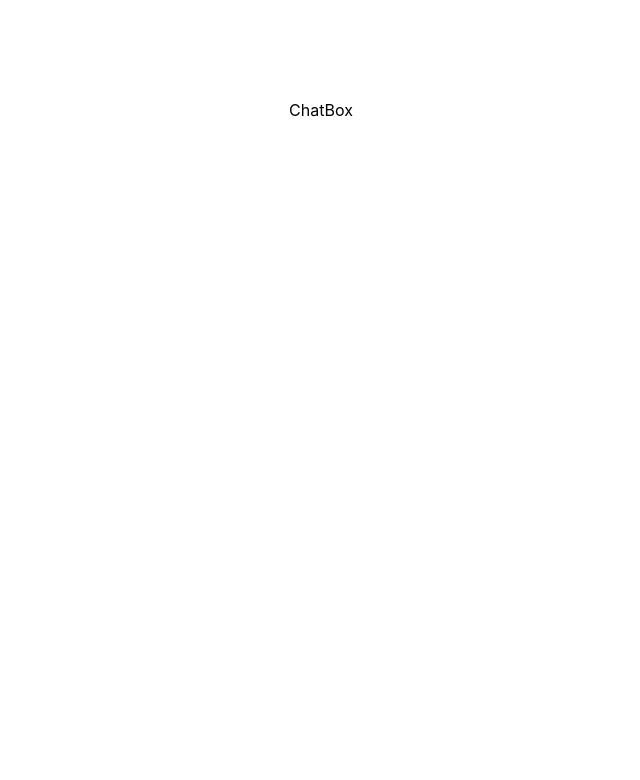
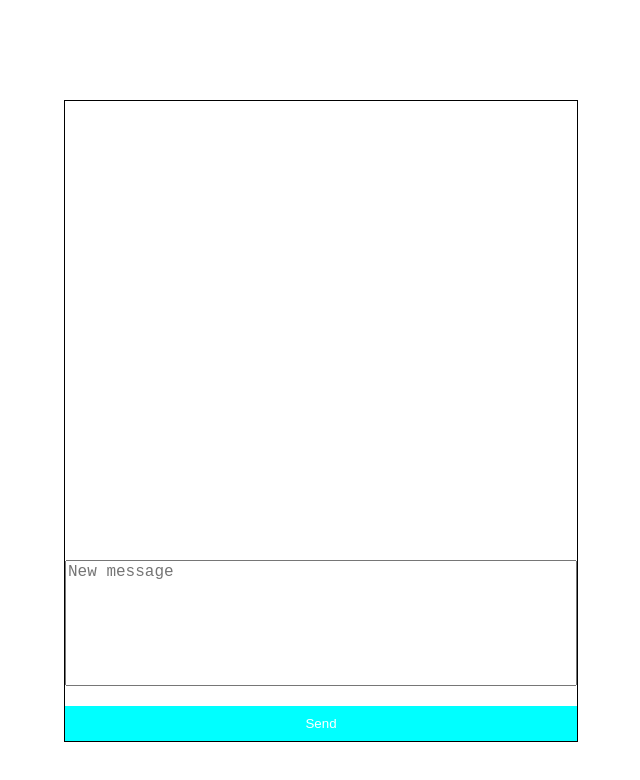
Before and after one commit to BenjaminCourtine/twitch-chat-clone, a React (Create React App) app: page /pseudo/1 in a window 1280 px wide. Shown: the top 780 px of the page, without its empty margins (319-959 px from the left). Built offline with nearby package versions, Linux system fonts and the light colour scheme.

Commit message:
Added chatbox and message component

```diff
--- a/src/App.css
+++ b/src/App.css
@@ -14,7 +14,8 @@
   padding: 5px;
 }
 
-.login-form button {
+.login-form button,
+.chat-box form button {
   margin-top: 20px;
   padding: 10px;
   background-color: #00FFFF;
@@ -25,3 +26,40 @@
 .login-form .err-message {
   color: red;
 }
+
+.chat-box {
+  border: solid 1px;
+  width: 40%;
+  margin: auto;
+  height: 80vh;
+  display: flex;
+  flex-direction: column;
+  position: relative;
+}
+
+.chat-box form {
+  display: flex;
+  flex-direction: column;
+  position: absolute;
+  bottom: 0;
+  width: 100%;
+}
+
+.chat-box form textarea {
+  resize: none;
+  height: 120px;
+  font-size: 16px;
+}
+
+.message {
+  background-color: aliceblue;
+  display: flex;
+  flex-direction: row;
+  align-items: center;
+  line-height: 0;
+}
+
+.message span {
+  font-weight: bold;
+  padding-right: 5px;
+}
--- a/src/App.js
+++ b/src/App.js
@@ -1,8 +1,8 @@
 import React from 'react';
 import './App.css';
 import { BrowserRouter as Router, Route } from "react-router-dom";
-import Login from './Components/Login';
-import ChatBox from './Components/ChatBox';
+import Login from './Modules/Login';
+import ChatBox from './Modules/ChatBox';
 
 export default class App extends React.Component {
   render() {
--- a/src/Components/ChatBox/index.js
+++ /dev/null
@@ -1,9 +0,0 @@
-import React from 'react';
-
-export default class ChatBox extends React.Component {
-  render() {
-    return(
-      <div>ChatBox</div>
-    )
-  }
-}
--- /dev/null
+++ b/src/Components/Message/index.js
@@ -0,0 +1,12 @@
+import React from 'react';
+
+function Message(props) {
+  return (
+    <div className="message">
+      <span>{props.pseudo}:</span>
+      <p>{props.content}</p>
+    </div>
+  )
+}
+
+export default Message;
--- /dev/null
+++ b/src/Modules/ChatBox/index.js
@@ -0,0 +1,56 @@
+import React from 'react';
+import Message from '../../Components/Message';
+
+export default class ChatBox extends React.Component {
+  constructor(props) {
+    super(props);
+
+    this.state = {
+      message: '',
+      messages: {}
+    }
+  }
+
+  addMessage = (e) => {
+    e.preventDefault();
+
+    const timestamp =  Date.now();
+    const messages = {...this.state.messages}
+    const message = {
+      pseudo: this.props.match.params.pseudo,
+      content: this.state.message
+    }
+
+    messages[`Message-${timestamp}`] = message
+
+    message.content.length > 0 &&
+      this.setState({messages})
+  }
+
+  handleChange = (e) => {
+    this.setState({message: e.target.value})
+  }
+
+  render() {
+    return(
+      <div className="chat-box">
+        <div className="messages">
+          {
+            Object.keys(this.state.messages).map((message, index) => {
+              return (
+                <Message key={index} pseudo={this.state.messages[message].pseudo} content={this.state.messages[message].content}/>
+              )
+            })
+          }
+        </div>
+        <form className="message-form" onSubmit={e => this.addMessage(e)}>
+          <textarea placeholder="New message"
+                    value={this.state.message}
+                    onChange={e => this.handleChange(e)}>
+          </textarea>
+          <button type="submit">Send</button>
+        </form>
+      </div>
+    )
+  }
+}
```
Also changed, not shown: src/Modules/Login/index.js (renamed from src/Components/Login/index.js).
